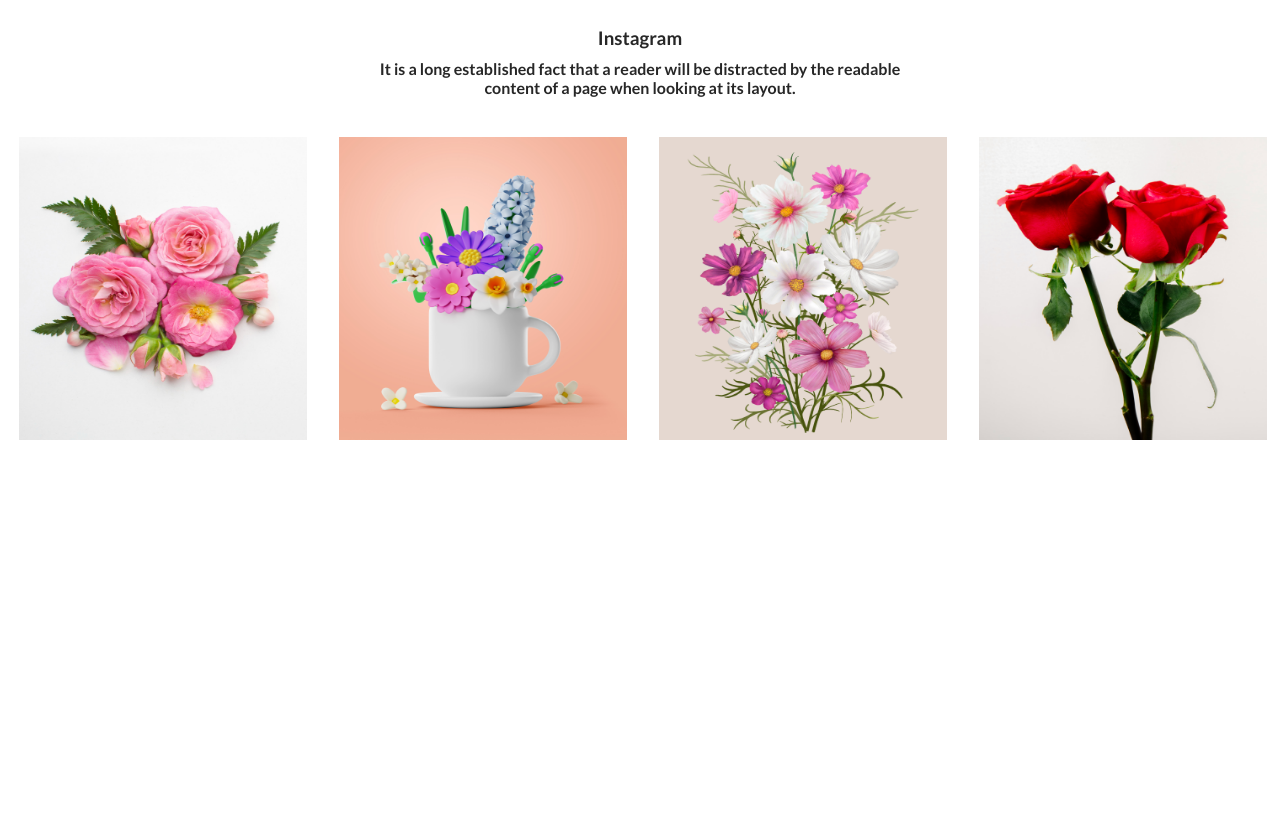
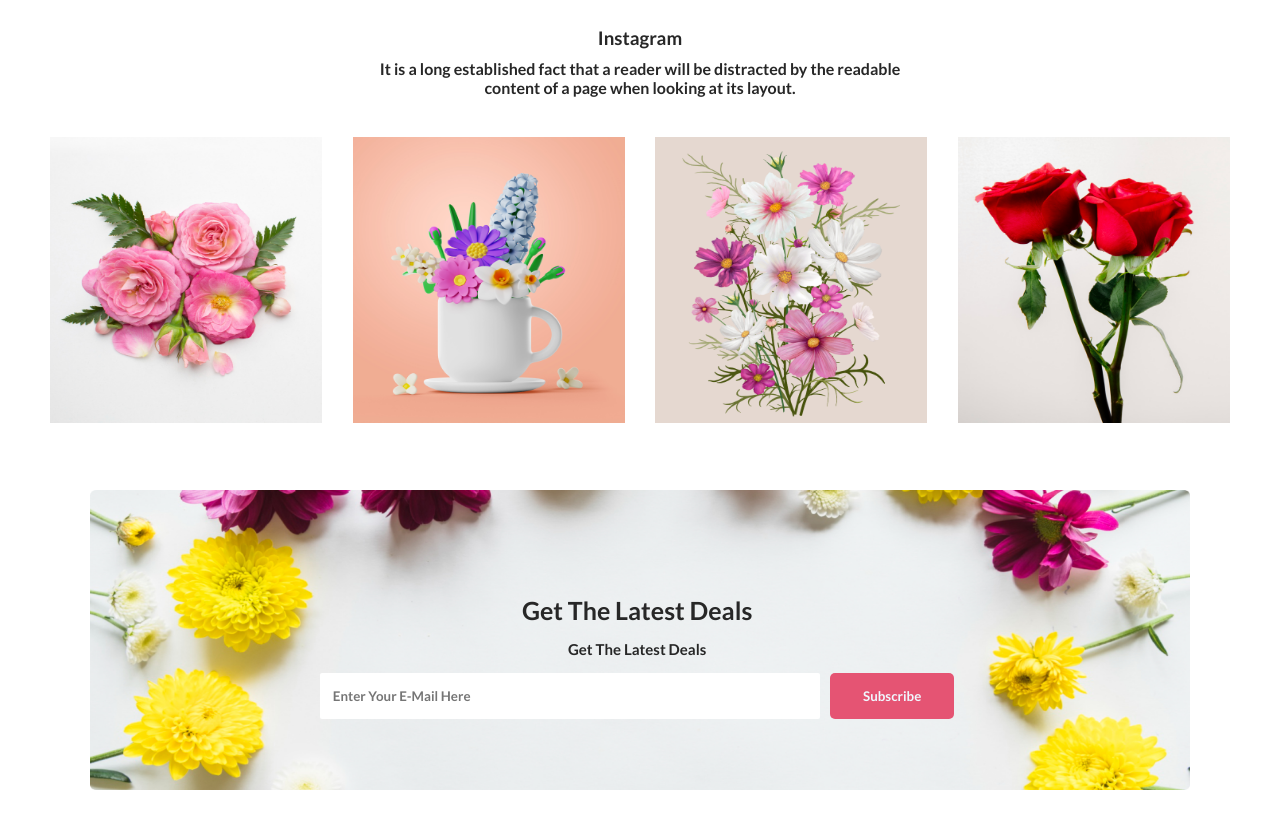
Before and after one commit to Souravn1200/flower-shop-assignment, a plain HTML site: page index.html in a window 1280 px wide. Shown: the part 1660-2483 px from the top of the page. Before the commit the page ends 2133 px from the top, so only its background shows below. Drawn offline with Linux system fonts and the light colour scheme.

Commit message:
Latest Deal Section Added

```diff
--- a/index.html
+++ b/index.html
@@ -116,7 +116,8 @@
             <div class="socials-heading">
 
                 <h3> Instagram </h3>
-                <p>It is a long established fact that a reader will be distracted by the readable <br> content of a page when looking at its layout.</p>
+                <p>It is a long established fact that a reader will be distracted by the readable <br> content of a page
+                    when looking at its layout.</p>
 
             </div>
 
@@ -124,10 +125,46 @@
 
 
 
-                    <div class="si-card"><img src="images/sc1.png" alt=""></div>
-                    <div class="si-card"><img src="images/sc2.png" alt=""></div>
-                    <div class="si-card"><img src="images/sc3.png" alt=""></div>
-                    <div class="si-card"><img src="images/sc4.png" alt=""></div>
+                <div class="si-card"><img src="images/sc1.png" alt=""></div>
+                <div class="si-card"><img src="images/sc2.png" alt=""></div>
+                <div class="si-card"><img src="images/sc3.png" alt=""></div>
+                <div class="si-card"><img src="images/sc4.png" alt=""></div>
+
+            </div>
+
+
+        </section>
+
+
+
+        <!-- ---------------- Latest Deals ------------------- -->
+
+
+
+
+
+
+        <section>
+
+
+
+            <div class="latest-deal-section">
+
+                <img src="images/deal.png" alt="">
+
+                <div class="deal-texts">
+
+                    <h3> Get The Latest Deals </h3>
+                    <p>Get The Latest Deals</p>
+
+                    <div class="deal-button">
+
+                        <input type="email" placeholder="     Enter Your E-Mail Here"> <button
+                            class="primary-btn">Subscribe</button>
+
+                    </div>
+
+                </div>
 
             </div>
 
--- a/styles/style.css
+++ b/styles/style.css
@@ -39,19 +39,23 @@
 }
 
 
-.featured-heading, .socials-heading {
+.featured-heading,
+.socials-heading {
     margin-top: 90px;
 
 }
 
 .featured-heading p,
-h3, .socials-heading p, h3{
+h3,
+.socials-heading p,
+h3 {
     text-align: center;
     padding: 5px;
 
 }
 
-.featured-iteam, .social-image {
+.featured-iteam,
+.social-image {
     display: flex;
     justify-content: space-evenly;
     margin-top: 20px;
@@ -183,7 +187,7 @@ h3, .socials-heading p, h3{
 
 }
 
-.sale-offer img{
+.sale-offer img {
     height: 300px;
 }
 
@@ -194,13 +198,65 @@ h3, .socials-heading p, h3{
 
 /* Social Images */
 
-.social-image{
-    margin-top: 35px;
+.social-image {
+    margin: 35px;
+    text-align: center;
+
 }
 
-.social-image .si-card img{
+.social-image .si-card img {
 
     height: 90%;
     width: 90%;
-    margin-left: 19px;
+    margin: 0px auto;
+    padding: 0px;
+    display: inline-block;
+
 }
+
+
+/* Latest Deal */
+
+
+
+.latest-deal-section {
+    text-align: center;
+    position: relative;
+    margin-bottom: 30px;
+}
+
+.latest-deal-section img {
+
+    width: 1100px;
+    height: 300px;
+}
+
+.deal-texts {
+
+    position: absolute;
+    top: 33%;
+    left: 25%;
+
+}
+
+.deal-texts h3{
+    font-size: 25px;
+    margin-bottom: 10px;
+
+}
+
+.deal-texts p{
+    font-size: 15px;
+    margin-bottom: 15px;
+}
+
+.deal-texts .deal-button{
+    display: flex;
+}
+
+.deal-button input {
+    width: 500px;
+    margin-right: 10px;
+    border-radius: 2px;
+    border: none;
+}
```
Also changed, not shown: images/deal.png (renamed from images/Rectangle 9.png).
